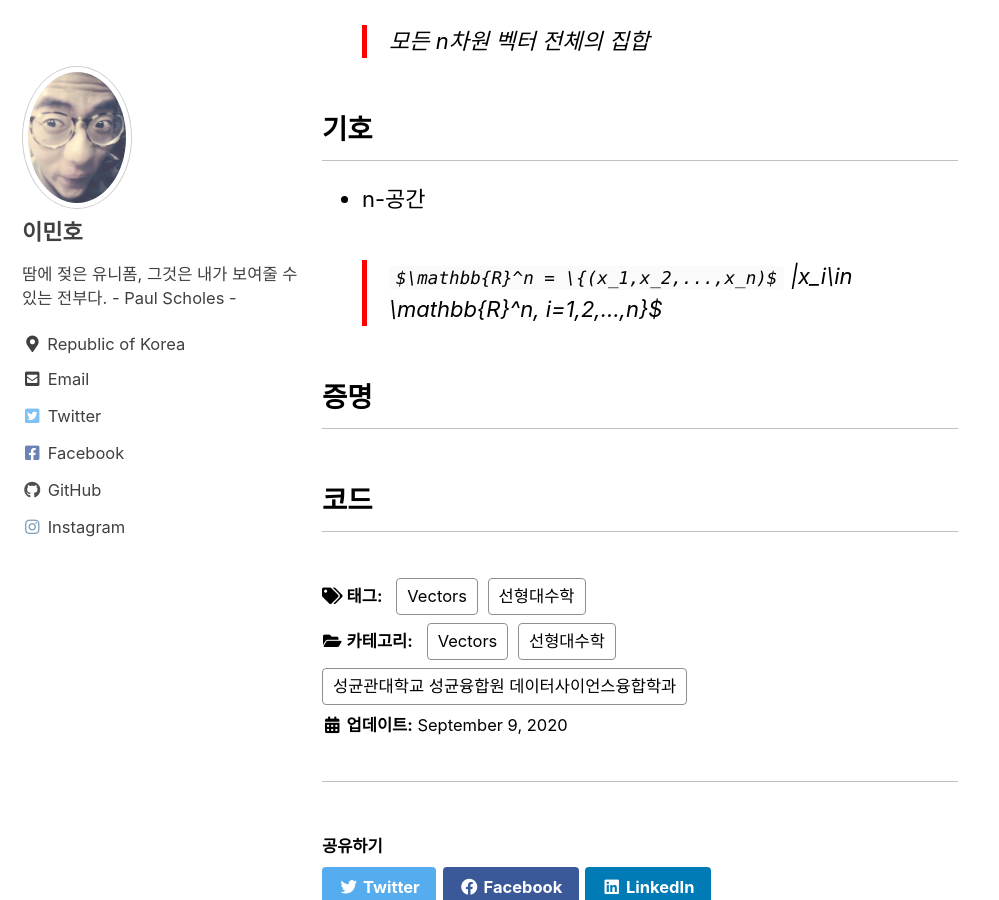
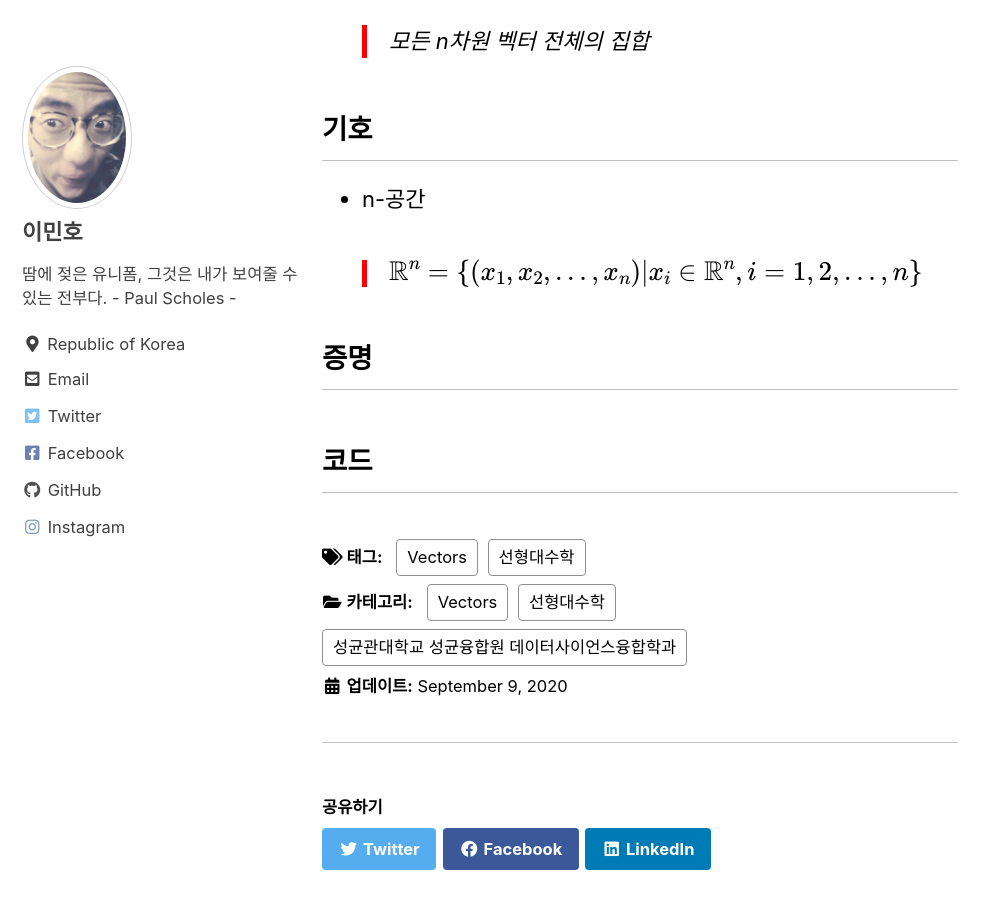
Before and after one commit to DSLuGu/DSLuGu.github.io, a Jekyll site: the page built from _posts/2020-09-09-벡터(Vectors).md, in a window 1280 px wide and 900 px high, scrolled down 905 px. Shown: the whole window, without its empty margins (0-999 px from the left). Built offline with Jekyll 4.4.1, drawn with Linux system fonts in a browser that asks for light colours; cached includes are drawn as plain includes; formulas are drawn with MathJax 3.

```diff
--- a/_posts/2020-09-09-벡터(Vectors).md
+++ b/_posts/2020-09-09-벡터(Vectors).md
@@ -26,8 +26,7 @@ last_modified_at: 2020-09-09T03:30:00+09:00
 ## 기호
 
 - n-공간
-    > `$\mathbb{R}^n = \{(x_1,x_2,...,x_n)$`
-    > \|x_i$ $\in$ $\mathbb{R}^n$ $, i=1,2,...,n$ $\}$
+    > $$\mathbb{R}^n = \{ (x_1,x_2,...,x_n)|x_i \in \mathbb{R}^n , i=1,2,...,n \}$$
 
 ## 증명
 
```
